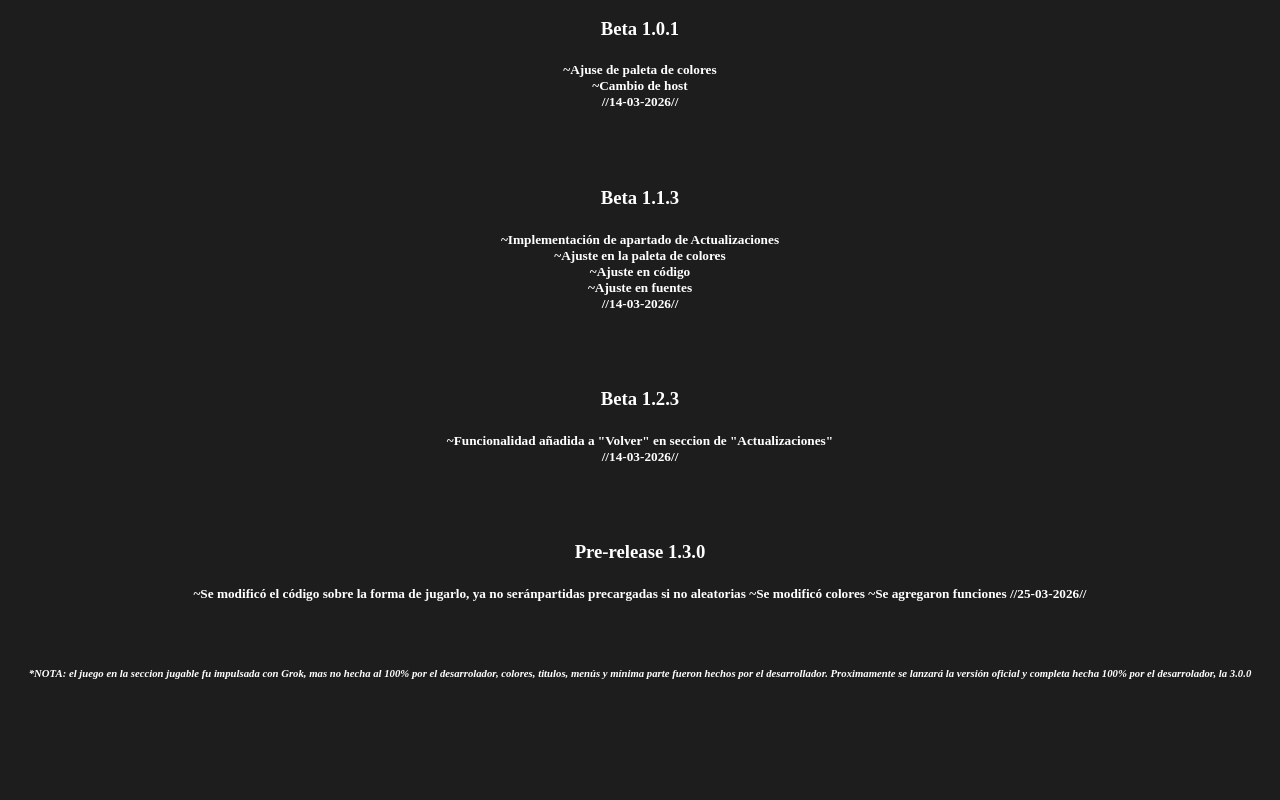
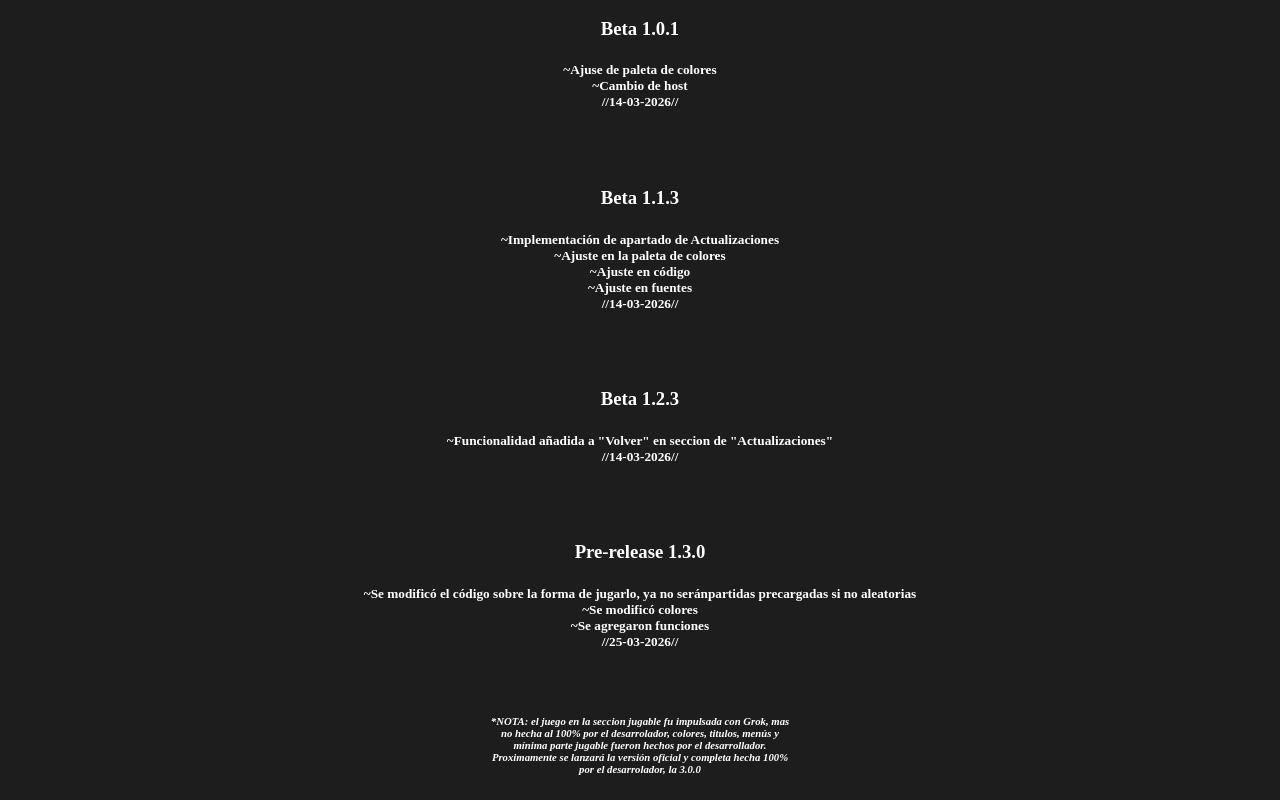
Before and after one commit to AveEMM/BUSCAMINAS, a plain HTML site: page Actualizaciones.html in a window 1280 px wide. Shown: the part 327-1127 px from the top of the page. Before the commit the page ends 1031 px from the top, so only its background shows below. Drawn offline with Linux system fonts and the light colour scheme.

Commit message:
Add files via upload

```diff
--- a/Actualizaciones.html
+++ b/Actualizaciones.html
@@ -73,14 +73,24 @@
     </h3>
     <h5>
         ~Se modificó el código sobre la forma de jugarlo, ya no seránpartidas precargadas si no aleatorias
+        <br>
         ~Se modificó colores
+        <br>
         ~Se agregaron funciones
-
+        <br>
         //25-03-2026//
     </h5>
     <br>
     <h6>
-        <em>*NOTA: el juego en la seccion jugable fu impulsada con Grok, mas no hecha al 100% por el desarrolador, colores, titulos, menús y mínima parte fueron hechos por el desarrollador. Proximamente se lanzará la versión oficial y completa hecha 100% por el desarrolador, la 3.0.0</em>
+        <em>*NOTA: el juego en la seccion jugable fu impulsada con Grok, mas
+            <br>
+            no hecha al 100% por el desarrolador, colores, titulos, menús y
+            <br>
+            mínima parte jugable fueron hechos por el desarrollador.
+            <br>
+            Proximamente se lanzará la versión oficial y completa hecha 100%
+            <br>
+            por el desarrolador, la 3.0.0</em>
     </h6>
 </body>
 </html>
```
